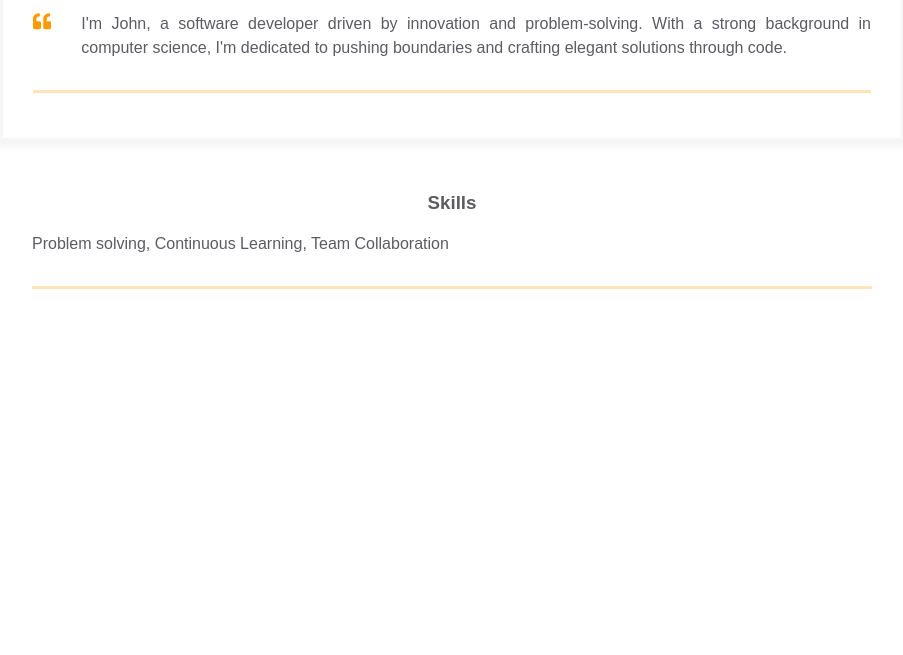
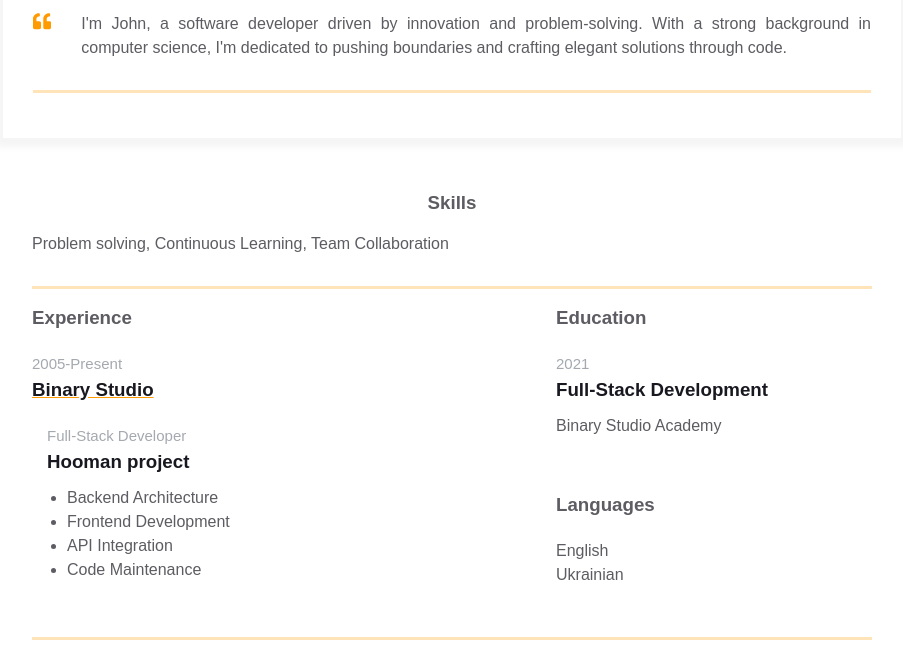
Before and after one commit to Mikhnova-Tetiana/homepage, a plain HTML site: page index.html in a window 1280 px wide. Shown: the part 338-993 px from the top of the page, without its empty margins (188-1091 px from the left). Before the commit the page ends 800 px from the top, so only its background shows below. Drawn offline with Linux system fonts and the light colour scheme.

Commit message:
Add experience block and additional info

```diff
--- a/index.html
+++ b/index.html
@@ -74,7 +74,7 @@
             </div>
           </div>
         </div>
-<!-- Intro block -->
+        <!-- Intro block -->
         <div class="container">
           <div class="resume__block">
             <div class="intro">
@@ -107,6 +107,7 @@
 
       </div>
     </main>
+    <!-- Skill block -->
     <div class="container">
       <div class="resume__block">
         <div class="skills">
@@ -117,6 +118,51 @@
         </div>
       </div>
     </div>
+    <!-- Experience block -->
+    <div class="container">
+      <div class="resume__block">
+        <div class="main-info fh">
+
+          <div class="experiences">
+            <h3 class="experiences__header">Experience</h3>
+            <div class="experiences__company">
+              <div class="experiences__company-header">
+                <span class="experiences__company-header-durability">2005-Present</span>
+                <h3 class="experiences__company-header-name">Binary Studio</h3>
+              </div>
+
+              <div class="experiences__company-project">
+                <span class="experiences__company-project-role">Full-Stack Developer</span>
+                <h3 class="experiences__company-project-name">Hooman project</h3>
+                <ul class="experiences__company-project-responsibilities">
+                  <li>Backend Architecture</li>
+                  <li>Frontend Development</li>
+                  <li>API Integration</li>
+                  <li>Code Maintenance</li>
+                </ul>
+              </div>
+            </div>
+          </div>
+
+          <div class="additional-info fv">
+            <div class="additional-info__education">
+              <h3 class="additional-info__education-header">Education</h3>
+              <div class="additional-info__education-university">
+                <span class="additional-info__education-university-durability">2021</span>
+                <h3 class="additional-info__education-university-speciality">Full-Stack Development</h3>
+                <p class="additional-info__education-university-name">Binary Studio Academy</p>
+              </div>
+            </div>
+            <div class="additional-info__languages">
+              <h3 class="additional-info__languages-header">Languages</h3>
+              <p class="additional-info__languages-item">English</p>
+              <p class="additional-info__languages-item">Ukrainian</p>
+            </div>
+          </div>
+
+        </div>
+      </div>
+    </div>
 
   </body>
 </html>
```
